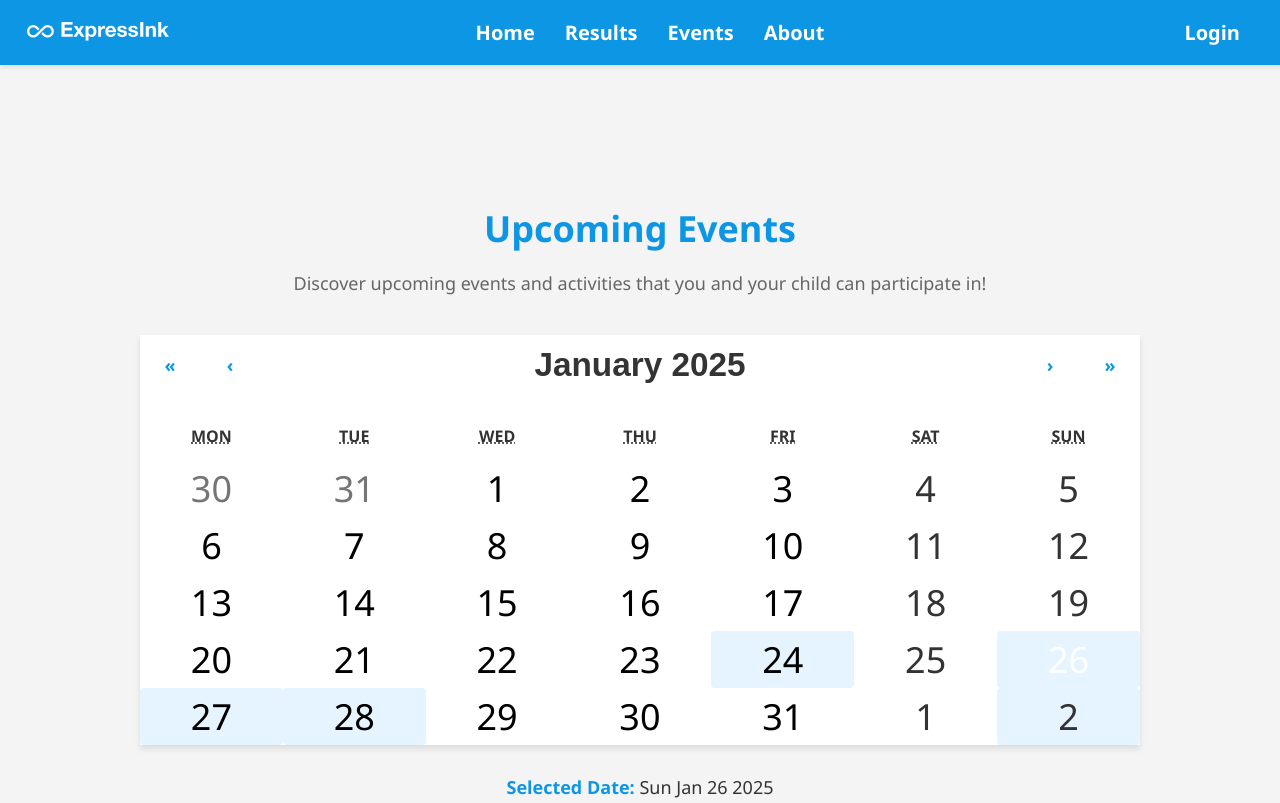
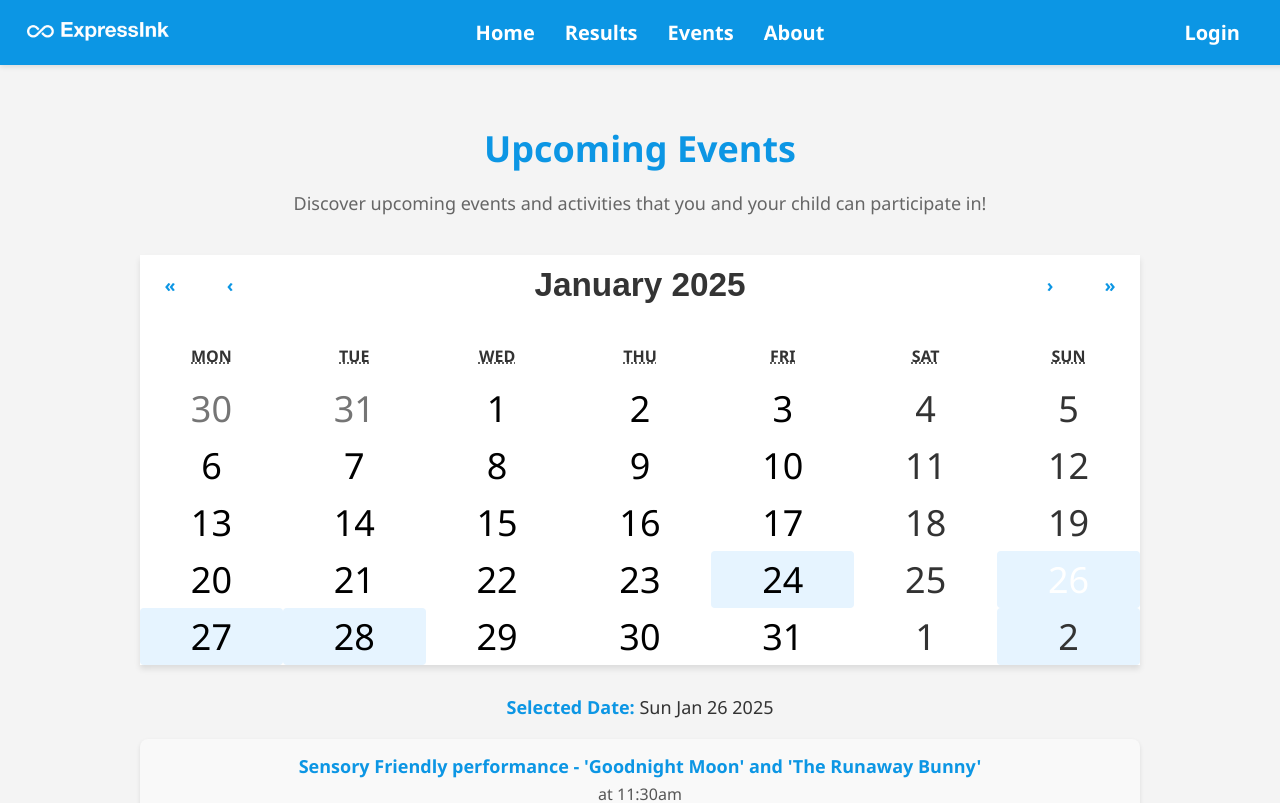
Before and after one commit to Aadhavsb/ExpressInk, a React (Create React App) app in the folder image-upload-react/: page /Events in a window 1280 px wide. Shown: the top 803 px of the page. Built offline with nearby package versions, Linux system fonts and the light colour scheme.

Commit message:
Updated about page top margin

```diff
--- a/image-upload-react/src/pages/Events.css
+++ b/image-upload-react/src/pages/Events.css
@@ -1,6 +1,6 @@
 .events-container {
   max-width: 1000px;
-  margin: 80px auto 50px;
+  margin: 0 auto 50px;
   padding: 20px;
   font-family: "Poppins", "Quicksand", "Nunito", "Segoe UI", "Roboto",
     sans-serif;
```
